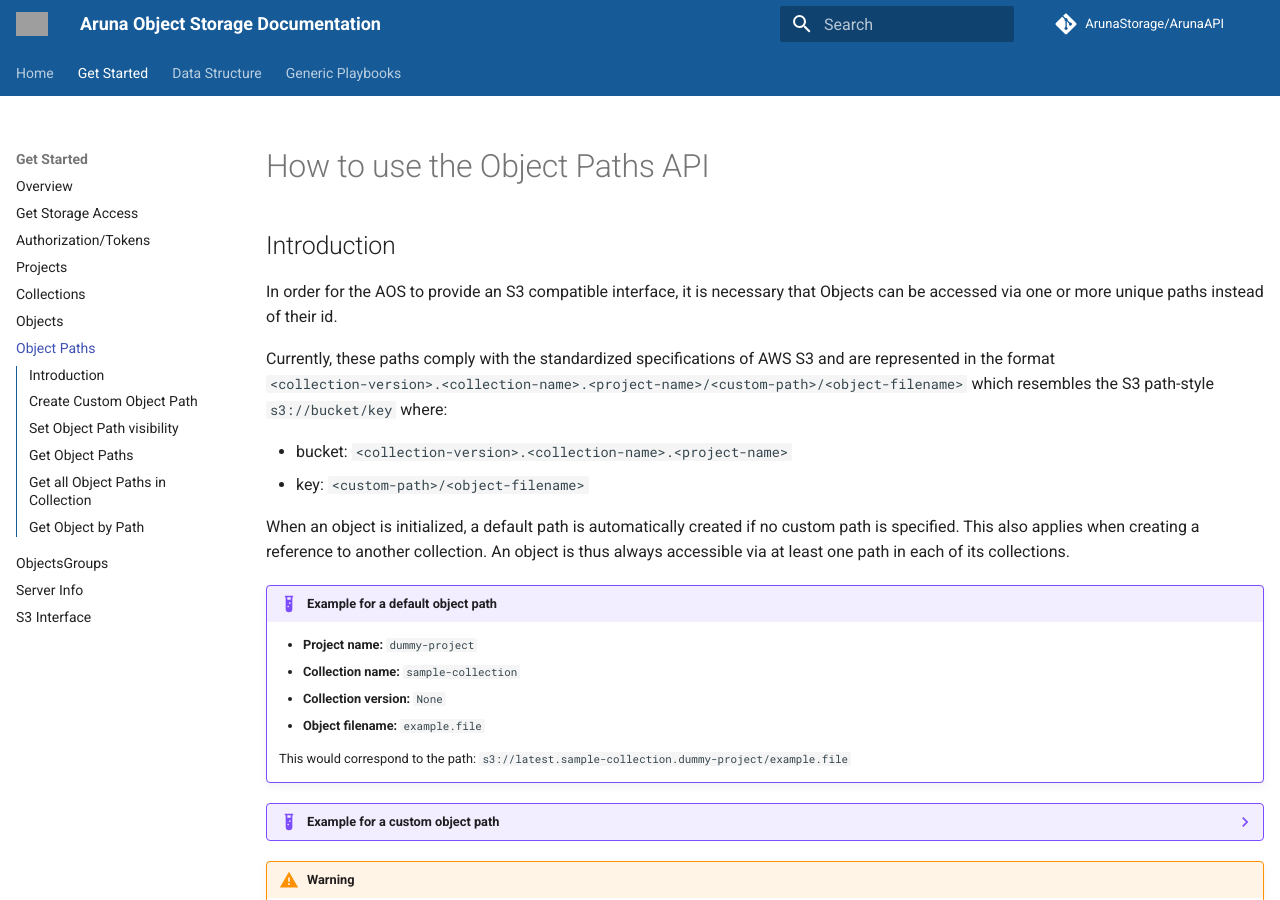
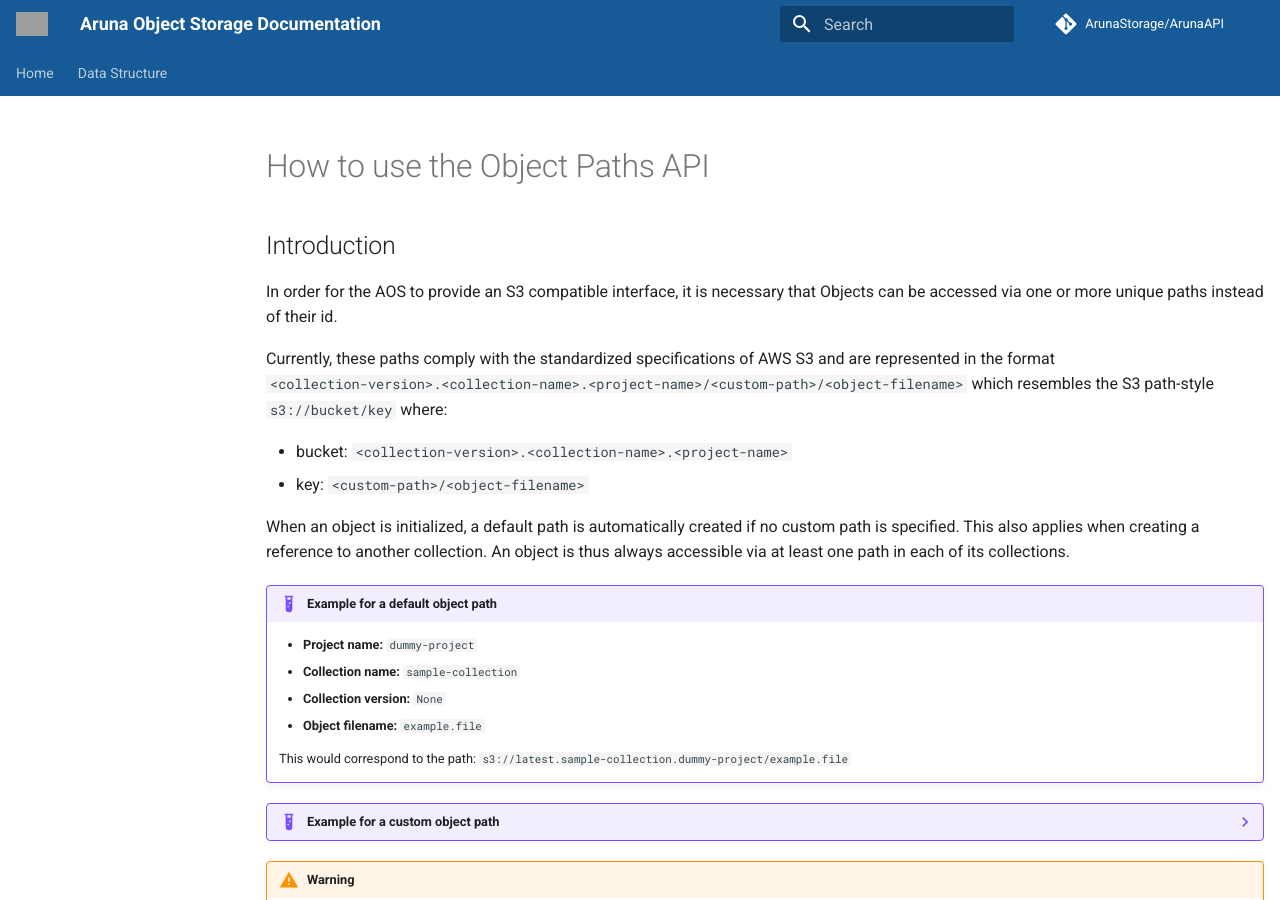
Before and after one commit to ArunaStorage/documentation, an MkDocs documentation site: the page built from docs/get_started/basic_usage/06_How-To-Object-Paths.md, in a window 1280 px wide and 900 px high. Built offline with MkDocs 1.6.1 and Material for MkDocs 9.7.7, drawn with Linux system fonts in a browser that asks for light colours; comment, search, counter and statistics services are not loaded; the version menu is left out; grey boxes are pictures that could not be loaded.

Commit message:
docs: Adapt mkdocs.yaml for v2.0

```diff
--- a/mkdocs.yaml
+++ b/mkdocs.yaml
@@ -8,28 +8,28 @@
 
 nav:
   - 'Home': index.md
-  - 'Get Started':
-      - 'Overview': get_started/basic_usage/00_index.md
-      - 'Get Storage Access': get_started/basic_usage/01_Get-Storage-Access.md
-      - 'Authorization/Tokens': get_started/basic_usage/02_How-To-Auth-Tokens.md
-      - 'Projects': get_started/basic_usage/03_How-To-Project.md
-      - 'Collections': get_started/basic_usage/04_How-To-Collections.md
-      - 'Objects': get_started/basic_usage/05_How-To-Objects.md
-      - 'Object Paths': get_started/basic_usage/06_How-To-Object-Paths.md
-      - 'ObjectsGroups': get_started/basic_usage/07_How-To-ObjectGroups.md
-      - 'Server Info': get_started/basic_usage/09_How-To-ServerInfo.md
-      - 'S3 Interface': get_started/basic_usage/10_How-To-S3-Interface.md
+  #- 'Get Started':
+      #- 'Overview': get_started/basic_usage/00_index.md
+      #- 'Get Storage Access': get_started/basic_usage/01_Get-Storage-Access.md
+      #- 'Authorization/Tokens': get_started/basic_usage/02_How-To-Auth-Tokens.md
+      #- 'Projects': get_started/basic_usage/03_How-To-Project.md
+      #- 'Collections': get_started/basic_usage/04_How-To-Collections.md
+      #- 'Objects': get_started/basic_usage/05_How-To-Objects.md
+      #- 'Object Paths': get_started/basic_usage/06_How-To-Object-Paths.md
+      #- 'ObjectsGroups': get_started/basic_usage/07_How-To-ObjectGroups.md
+      #- 'Server Info': get_started/basic_usage/09_How-To-ServerInfo.md
+      #- 'S3 Interface': get_started/basic_usage/10_How-To-S3-Interface.md
   - 'Data Structure':
       - 'Internal Data Structure': internal_data_structure/internal_data_structure.md
-      - 'Database ERD': internal_data_structure/database_erd.md
-  - 'Generic Playbooks':
-      - 'Overview': generic_playbooks/index.md
+      #- 'Database ERD': internal_data_structure/database_erd.md
+  #- 'Generic Playbooks':
+      #- 'Overview': generic_playbooks/index.md
 
 theme:
   name: material
   logo: assets/logo-claim.png
   favicon: assets/logo-icon.png
-  #custom_dir: overrides
+  custom_dir: overrides
   features:
     - content.code.annotate
     - content.code.copy
```
